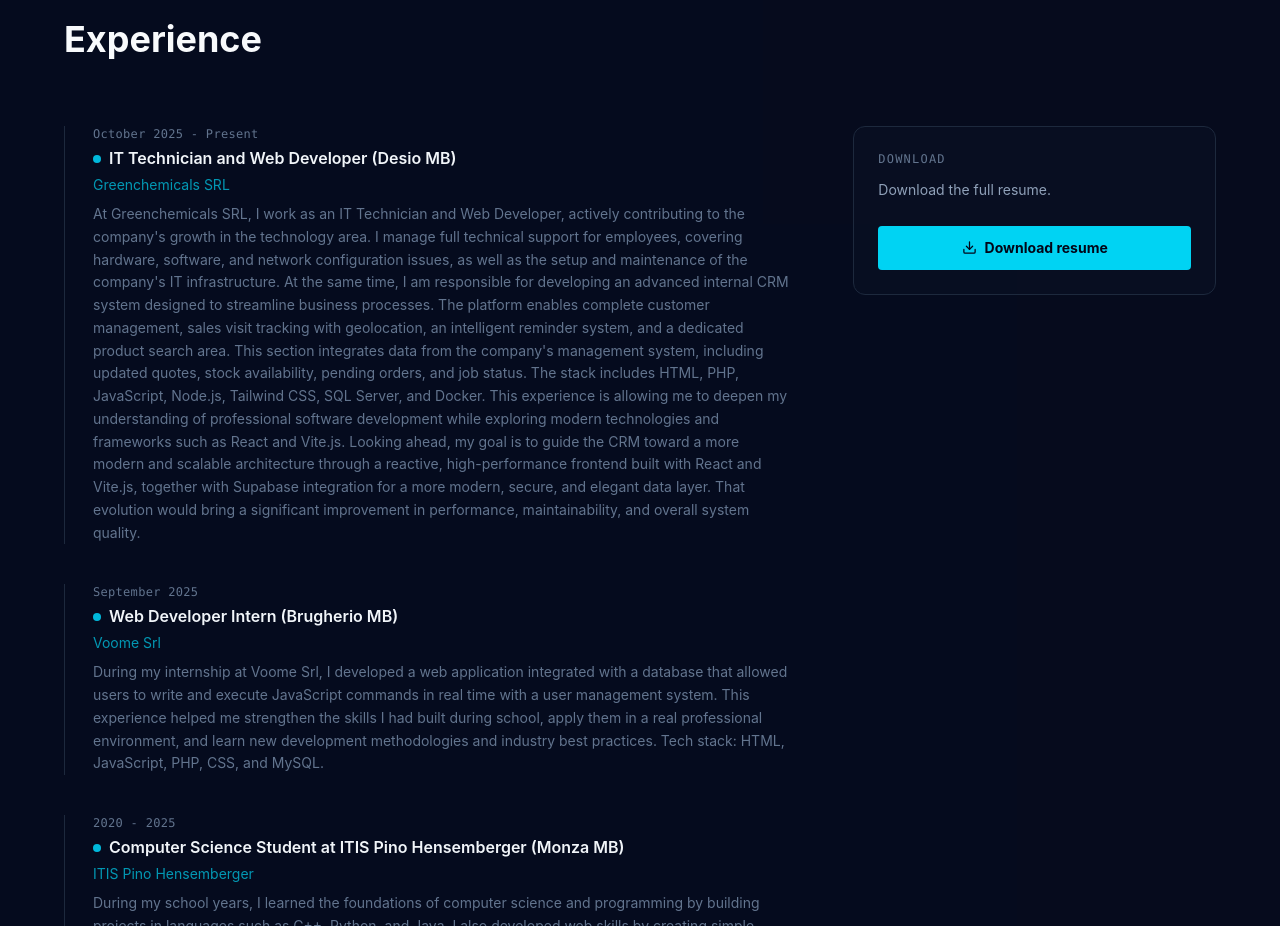
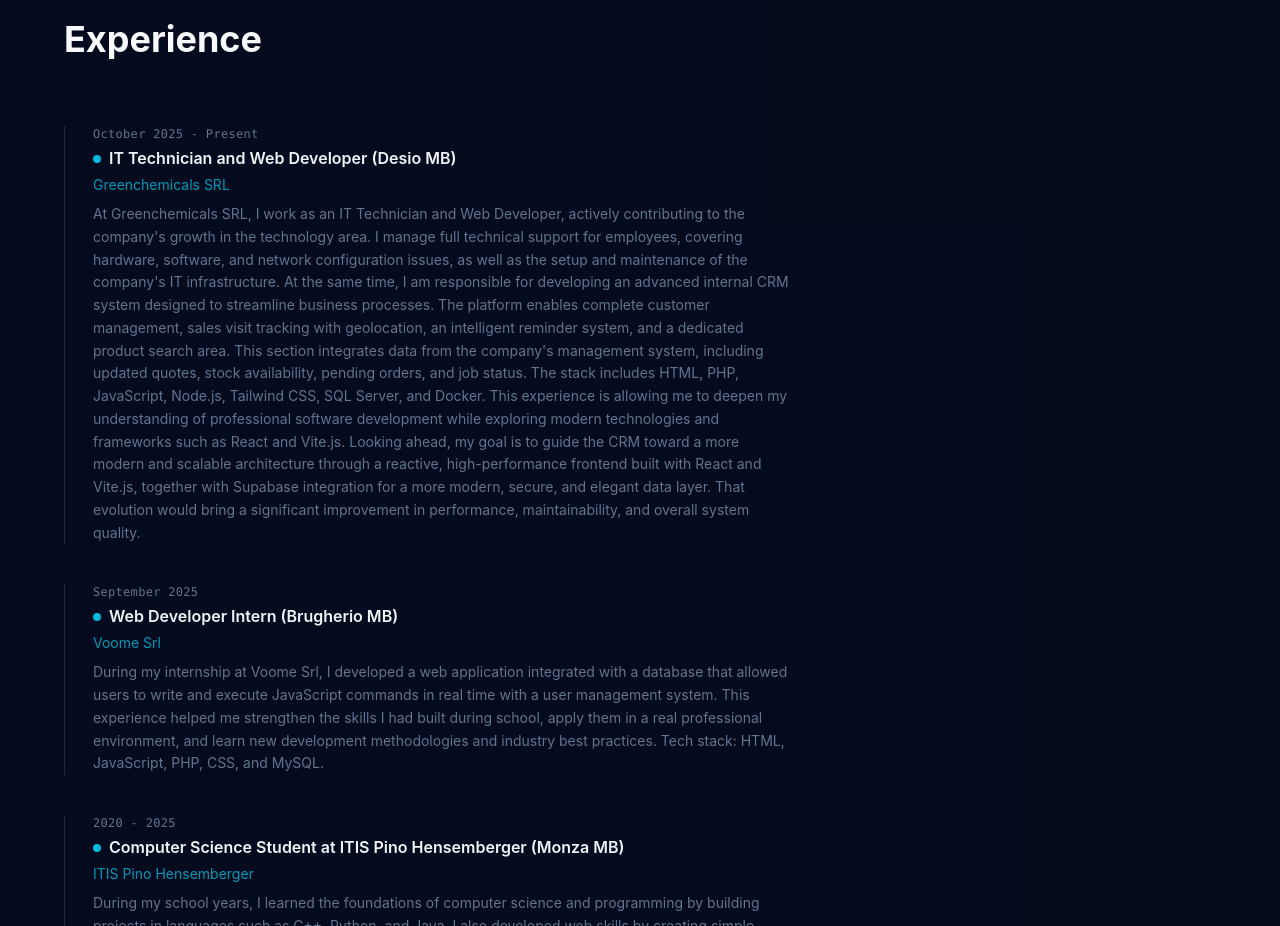
Before and after one commit to simone-2006/portfolio-simone-penza, a React (Vite) app: page / in a window 1280 px wide. Shown: the part 2063-2989 px from the top of the page. Built offline with nearby package versions, Linux system fonts and the light colour scheme.

Commit message:
Commented download CV

```diff
--- a/src/components/CV.jsx
+++ b/src/components/CV.jsx
@@ -31,7 +31,7 @@ export default function CV({ EXPERIENCES = [] }) {
             ))}
           </div>
 
-          <div className="sticky top-24">
+          {/* <div className="sticky top-24">
             <div className="border border-slate-300 dark:border-slate-800 rounded-xl p-6 bg-slate-100 dark:bg-slate-900/30">
               <p className="text-slate-500 text-xs font-mono tracking-widest uppercase mb-3">
                 {t("cv.downloadLabel")}
@@ -47,7 +47,7 @@ export default function CV({ EXPERIENCES = [] }) {
                 {t("cv.downloadButton")}
               </a>
             </div>
-          </div>
+          </div> */}
         </div>
       </div>
     </motion.section>
```
